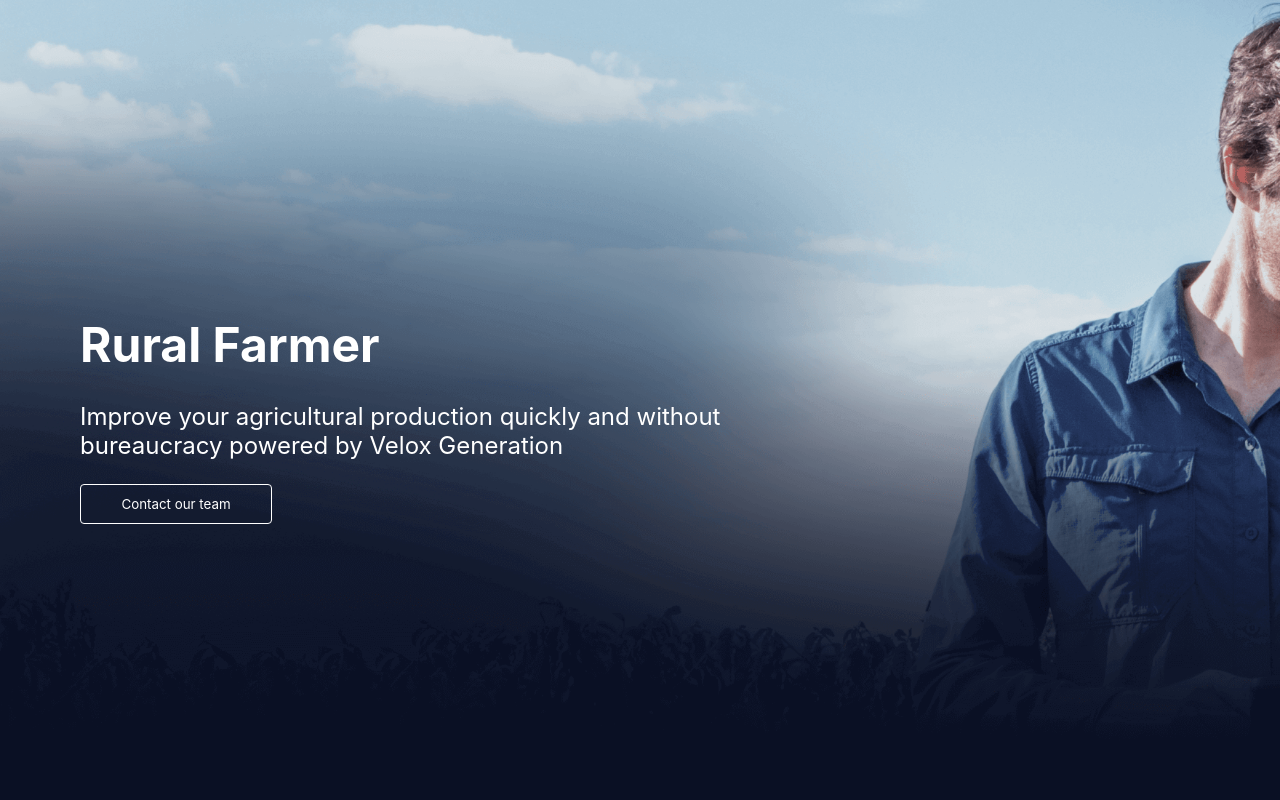
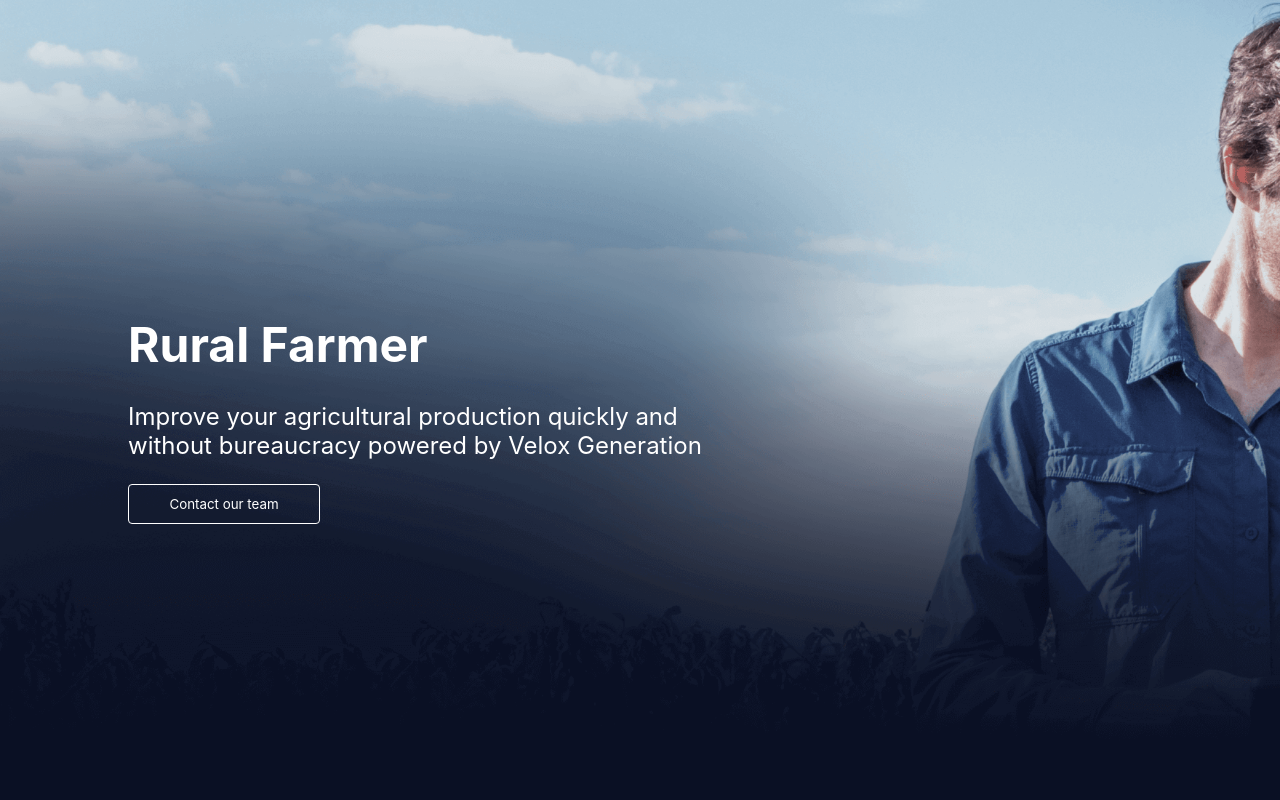
Before and after one commit to FrotaLucas/velox-react-projectone, a React (Vite) app: page / in a window 1280 px wide. Shown: the top 800 px of the page. Built offline with nearby package versions, Linux system fonts and the light colour scheme.

Commit message:
adjust Banner section

```diff
--- a/src/header-with-banner/style.ts
+++ b/src/header-with-banner/style.ts
@@ -8,16 +8,12 @@
   background-repeat: no-repeat;
   background-size: cover;
   height: 100vh;
-
   display: flex;
   align-items: center;
-  justify-content: left;
-  padding-left: 5rem;
 
   @media (max-width: 1024px) {
     background-image: url('/images/produtor-rural-mobile.png');
     justify-content: center;
-    padding-left: unset;
     padding: 0 5rem;
   }
 `;
@@ -26,6 +22,8 @@
 const DivContainer = styled.div`
   display: flex;
   flex-direction: column;
+  width: 80%;
+  margin: 0 auto;
 `;
 
 export { DivContainer };
```
